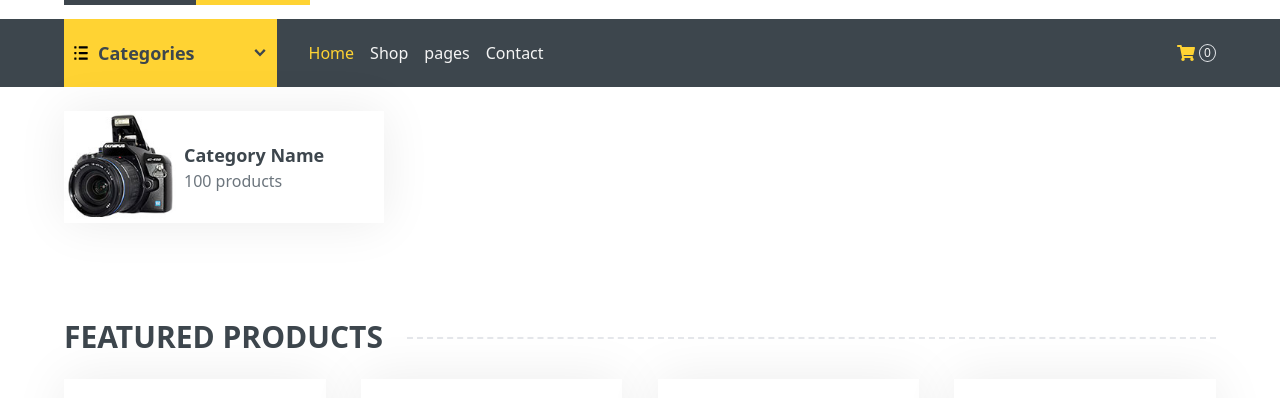
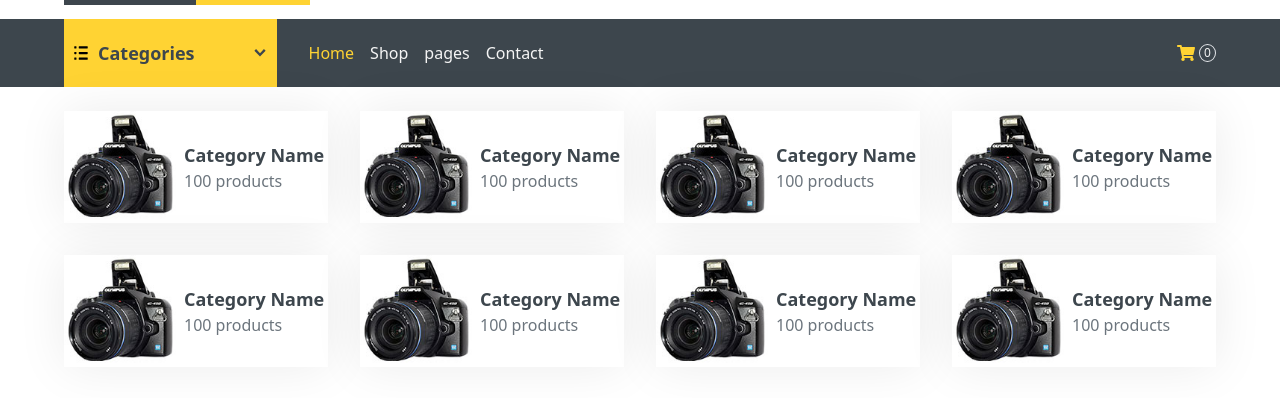
Before and after one commit to Cokejnr7/multishop, a React (Create React App) app: page / in a window 1280 px wide. Shown: the part 101-499 px from the top of the page. Built offline with nearby package versions, Linux system fonts and the light colour scheme.

Commit message:
Category List component

```diff
--- /dev/null
+++ b/src/components/CategoryList.js
@@ -0,0 +1,18 @@
+import CategoryItem from "./CategoryItem";
+
+const CategoryList = () => {
+  return (
+    <div className="__list">
+      <CategoryItem />
+      <CategoryItem />
+      <CategoryItem />
+      <CategoryItem />
+      <CategoryItem />
+      <CategoryItem />
+      <CategoryItem />
+      <CategoryItem />
+    </div>
+  );
+};
+
+export default CategoryList;
--- a/src/components/ProductList.js
+++ b/src/components/ProductList.js
@@ -5,7 +5,7 @@ const ProductList = ({ headerName }) => {
   return (
     <div className="flex flex-col gap-y-6">
       {headerName && <Heading name={headerName} />}
-      <div className="product__list">
+      <div className="__list">
         <ProductItem />
         <ProductItem />
         <ProductItem />
--- a/src/index.css
+++ b/src/index.css
@@ -45,10 +45,10 @@
     box-shadow: 0 0 50px rgba(0, 0, 0, 0.08);
   }
 
-  .product__list {
+  .__list {
     display: grid;
     grid-template-columns: repeat(auto-fill, minmax(260px, 1fr));
-    gap: 2.2rem;
+    gap: 2rem;
   }
 
 }
--- a/src/screens/Home.js
+++ b/src/screens/Home.js
@@ -1,13 +1,12 @@
 import Container from "../components/Container";
-import ProductItem from "../components/ProductItem";
-import CategoryItem from "../components/CategoryItem";
+import CategoryList from "../components/CategoryList";
 import ProductList from "../components/ProductList";
 
 const Home = () => {
   return (
     <main>
       <Container className="pt-6 pb-24 flex flex-col gap-y-24">
-        <CategoryItem />
+        <CategoryList />
         <ProductList headerName="FEATURED PRODUCTS" />
         <ProductList headerName="RECENT PRODUCTS" />
       </Container>
```
